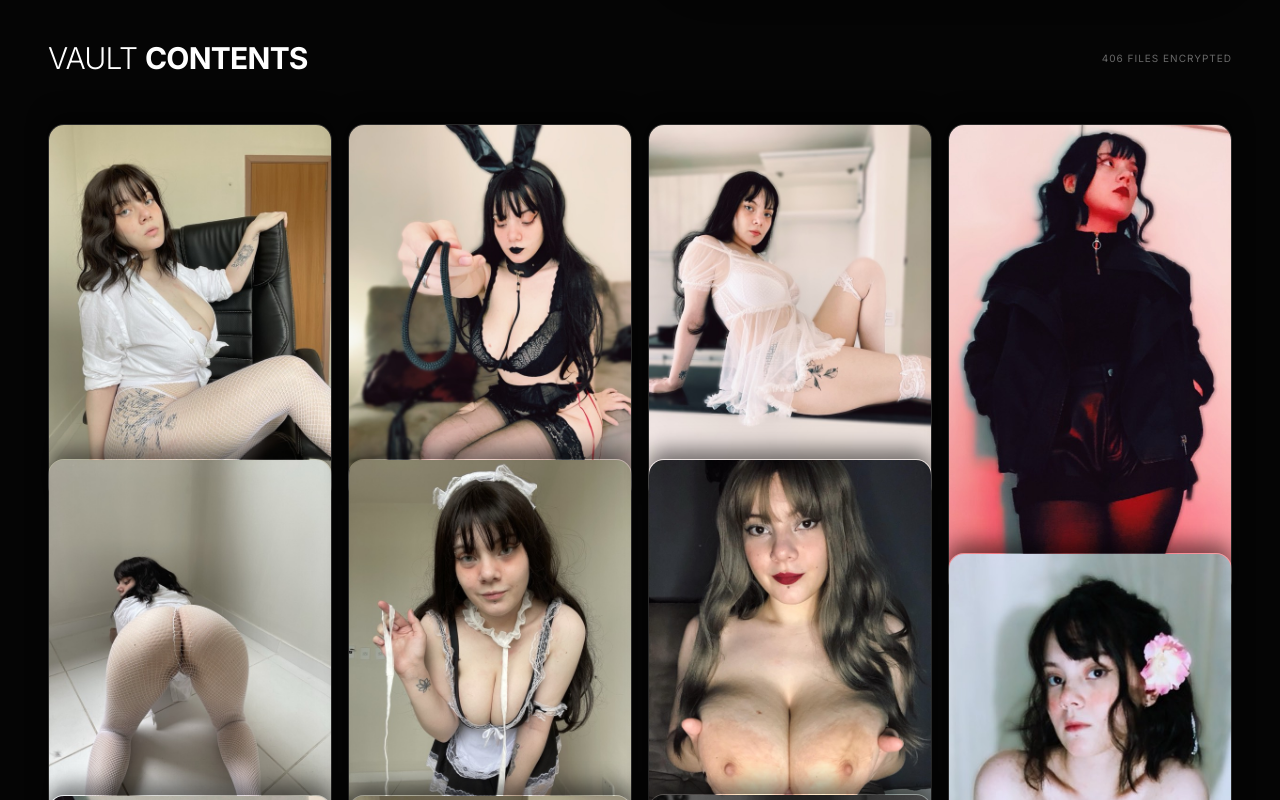
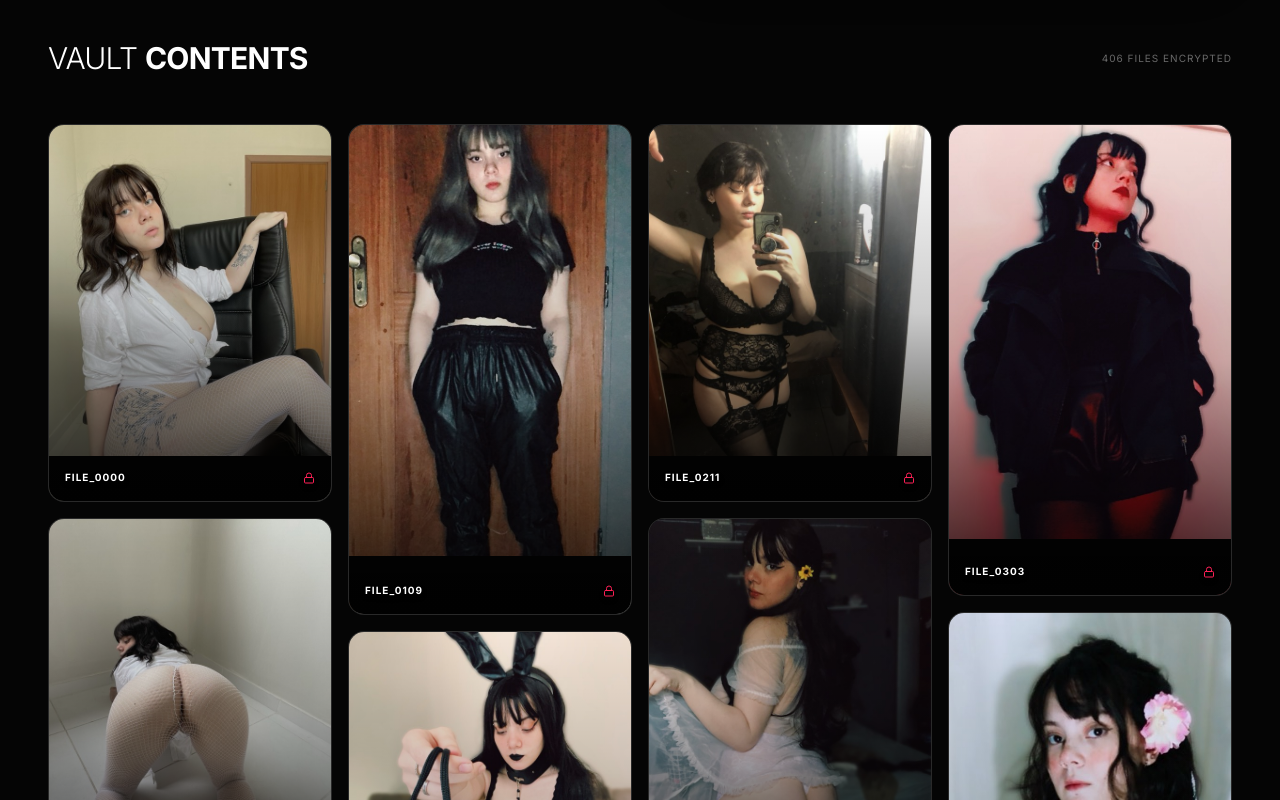
Before and after one commit to kokimotoprojetos/lauracasemarapk, a Next.js app: page / in a window 1280 px wide. Shown: the part 900-1700 px from the top of the page. Built offline with nearby package versions, Linux system fonts and the light colour scheme.

Commit message:
style: use a solid color overlay bar to cover image watermarks

```diff
--- a/app/ClientPage.tsx
+++ b/app/ClientPage.tsx
@@ -175,7 +175,7 @@ export default function LandingPage({ images = [] }: { images?: string[] }) {
                 whileInView={{ opacity: 1, y: 0 }}
                 viewport={{ once: true, margin: "0px 0px -50px 0px" }}
                 transition={{ duration: 0.5, delay: (i % 10) * 0.1 }}
-                className="relative w-full break-inside-avoid rounded-2xl overflow-hidden border border-white/10 group bg-white/5 -mb-[15%] shadow-[0_-10px_20px_rgba(0,0,0,0.5)]"
+                className="relative w-full break-inside-avoid rounded-2xl overflow-hidden border border-white/10 group bg-white/5"
               >
                 <div className="relative w-full">
                   <img
@@ -186,8 +186,10 @@ export default function LandingPage({ images = [] }: { images?: string[] }) {
                     decoding="async"
                     className="w-full h-auto object-cover transition-transform duration-700 group-hover:scale-105"
                   />
+                  {/* Watermark Cover */}
+                  <div className="absolute bottom-0 left-0 right-0 h-[12%] bg-[#050505] z-10"></div>
                   {/* Glossy Overlay */}
-                  <div className="absolute inset-0 bg-gradient-to-t from-black/80 via-black/20 to-transparent opacity-0 group-hover:opacity-100 transition-opacity duration-300">
+                  <div className="absolute inset-0 bg-gradient-to-t from-black/80 via-black/20 to-transparent z-20">
                     <div className="absolute bottom-4 left-4 right-4 flex items-center justify-between">
                       <span className="text-[10px] font-bold tracking-widest text-white uppercase drop-shadow-md">FILE_{i.toString().padStart(4, '0')}</span>
                       <Lock className="w-3 h-3 text-rose-500 drop-shadow-md" />
```
